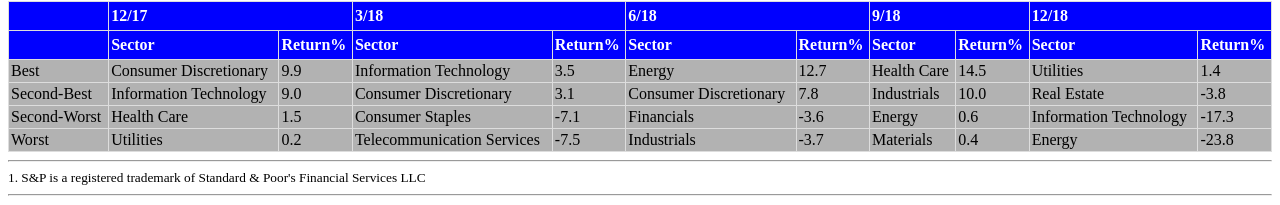
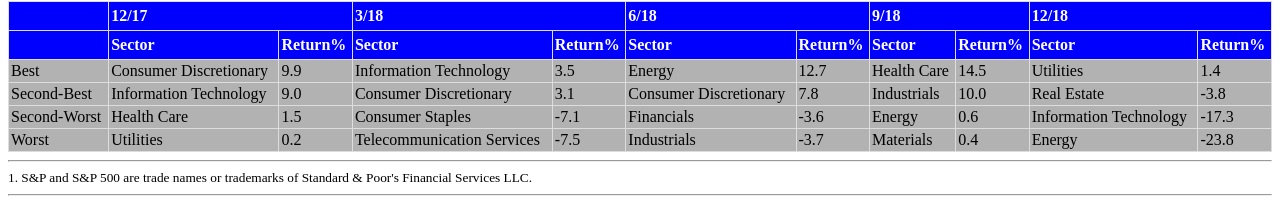
Before and after one commit to nlgunther/pwpreport, a Django app: page / in a window 1280 px wide; the page is wider, and only the part inside the window is pictured. Shown: the part 259-464 px from the top of that part. Run offline with Django 3.2, Linux system fonts and the light colour scheme.

Commit message:
Expanded footnote to S&P 500

```diff
--- a/report/templates/report/snpsector.html
+++ b/report/templates/report/snpsector.html
@@ -174,7 +174,7 @@
   </tbody>
 </table>
 <hr>
-<sup id="fn1">1.  S&amp;P is a registered trademark of Standard & Poor's Financial Services LLC<a href="#ref1" title="Jump back to footnote 1 in the text."></a></sup>
+<sup id="fn1">1.  S&amp;P and S&amp;P 500 are trade names or trademarks of Standard & Poor's Financial Services LLC.<a href="#ref1" title="Jump back to footnote 1 in the text."></a></sup>
 <hr>
 <table><tbody><tr>
 <td valign="center"><b>Graphics:</b></td><td><em>The Following Three Charts Illustrate The Performance Of The Eleven S&amp;P 500 Sectors, Their Contribution To The Performance Of The Total S&amp;P 500, And The Peristence Of That Performance</em></td>
```
